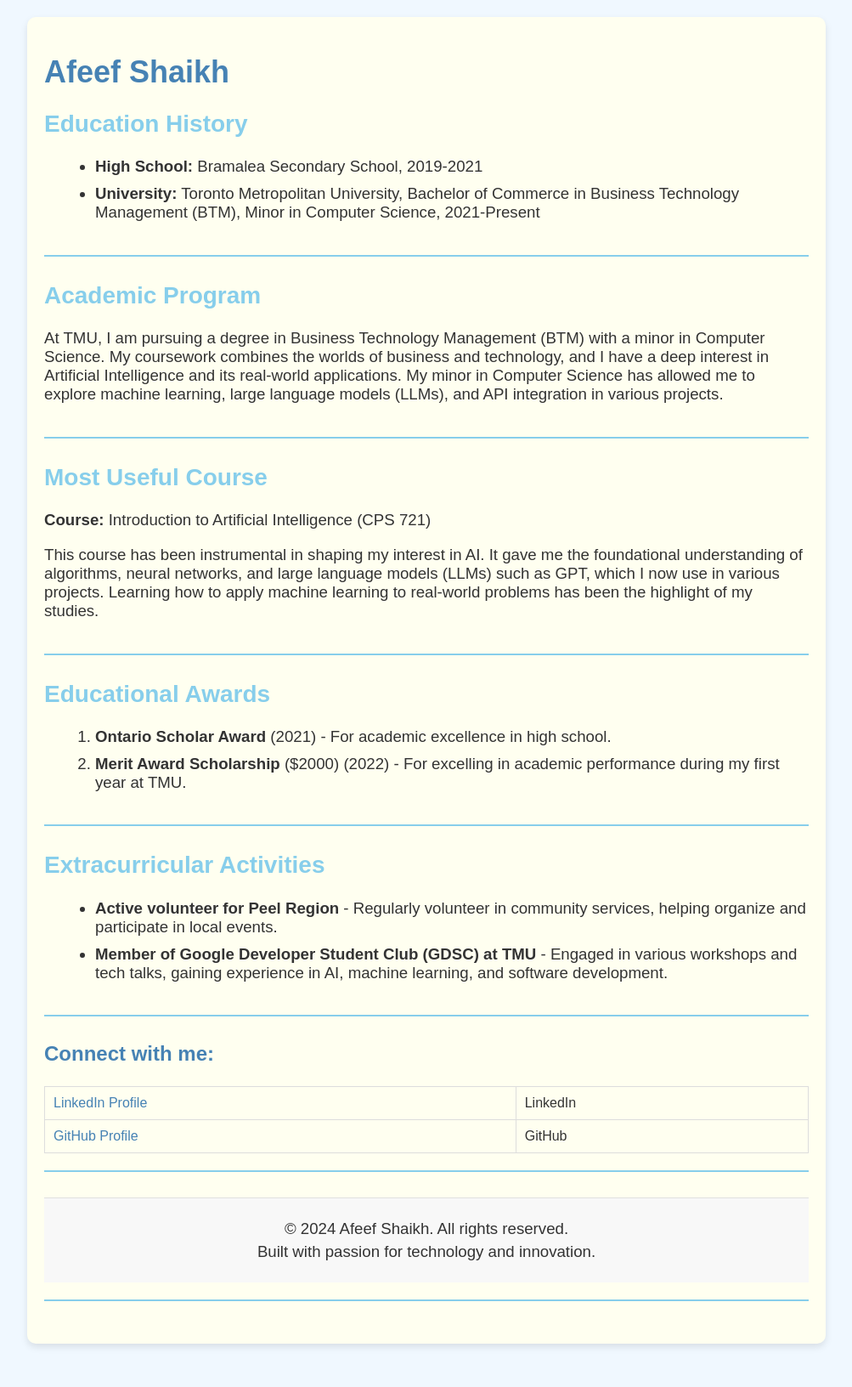
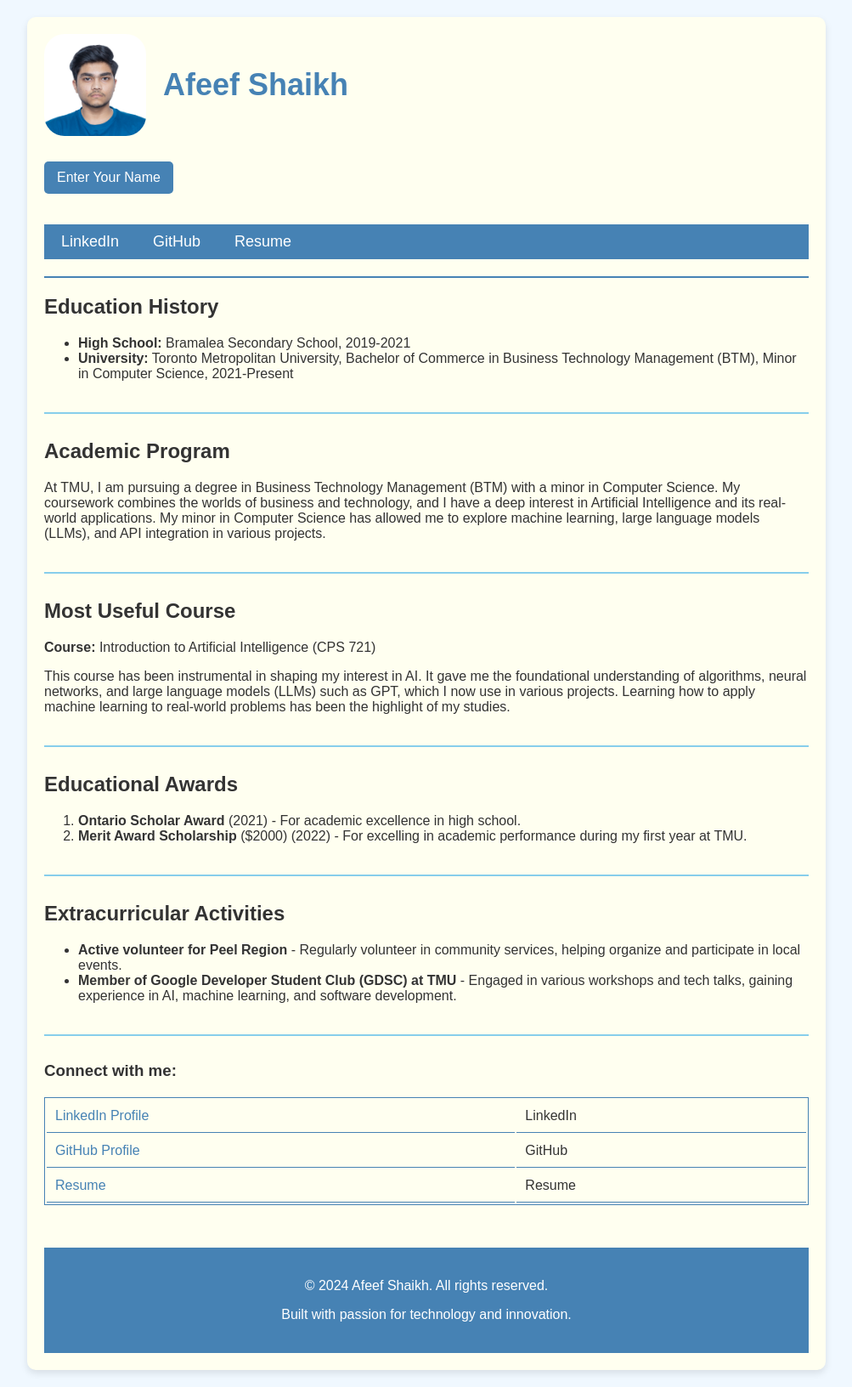
Before and after one commit to afeef-shaikh/afeef-shaikh.github.io, a plain HTML site: page index.html in a window 1280 px wide. Shown: the whole page at 85% size, without its empty margins (138-1141 px from the left). Before the commit the page ends 1601 px from the top, so only its background shows below. Drawn offline with Linux system fonts and the light colour scheme.

Commit message:
Lab 5 - Added JS

```diff
--- a/index.html
+++ b/index.html
@@ -5,10 +5,46 @@
     <meta name="viewport" content="width=device-width, initial-scale=1.0" />
     <title>Afeef Shaikh</title>
     <link rel="stylesheet" type="text/css" href="styles.css" />
+    <script src="scripts.js" defer></script>
   </head>
   <body>
     <div class="container">
+      <header>
+        <img
+          src="Afeef's Photo.jpg"
+          alt="Afeef Shaikh"
+          class="profile-image"
+          id="profile-image"
+        />
         <h1>Afeef Shaikh</h1>
+      </header>
+
+      <!-- Button to prompt user's name -->
+      <button id="name-button">Enter Your Name</button>
+      <p id="name-display"></p>
+
+      <!-- Navigation Bar -->
+      <nav>
+        <ul>
+          <li>
+            <a
+              href="https://www.linkedin.com/in/afeef-shaikh-204903243/"
+              target="_blank"
+              >LinkedIn</a
+            >
+          </li>
+          <li>
+            <a href="https://github.com/afeef-shaikh" target="_blank">GitHub</a>
+          </li>
+          <li>
+            <a href="/Afeef_Shaikh_SWE_Resume.pdf" target="_blank">Resume</a>
+          </li>
+          <!-- Updated to link to your resume -->
+        </ul>
+      </nav>
+
+      <!-- Blue horizontal line after the nav bar -->
+      <hr class="blue-line" />
 
       <div class="section">
         <h2>Education History</h2>
@@ -83,12 +119,10 @@
         </ul>
       </div>
 
+      <!-- Connect with me section with updated table -->
       <div class="section">
-        <h3>Connect with me: </h3>
-
-
-      <!-- Adding the table with links as described in the instructions -->
-      <div class="section">
+        <h3>Connect with me:</h3>
+        <div class="connect-me-table">
           <table>
             <tr>
               <td>
@@ -112,8 +146,18 @@
               </td>
               <td><div class="link-desc">GitHub</div></td>
             </tr>
+            <tr>
+              <td>
+                <div class="link-text">
+                  <a href="/Afeef_Shaikh_SWE_Resume.pdf">Resume</a>
+                </div>
+              </td>
+              <td><div class="link-desc">Resume</div></td>
+            </tr>
           </table>
         </div>
+      </div>
+
       <footer>
         <div class="footer-content">
           <p>&copy; 2024 Afeef Shaikh. All rights reserved.</p>
@@ -121,6 +165,5 @@
         </div>
       </footer>
     </div>
-
   </body>
 </html>
--- /dev/null
+++ b/scripts.js
@@ -0,0 +1,41 @@
+// JavaScript for Lab
+
+// Function to prompt user's name and display it in the paragraph with id 'name-display'
+document.getElementById("name-button").addEventListener("click", function () {
+  const userName = prompt("Please enter your name:");
+  if (userName) {
+    document.getElementById(
+      "name-display"
+    ).textContent = `Hello, ${userName}! Welcome to my portfolio.`;
+  } else {
+    document.getElementById("name-display").textContent =
+      "Hello! Welcome to my portfolio.";
+  }
+});
+
+// Function to enlarge the image when clicked
+document.getElementById("profile-image").addEventListener("click", function () {
+  this.style.transform = "scale(1.5)";
+  this.style.transition = "transform 0.3s ease-in-out";
+});
+
+// Function to reset the image size when mouse is moved out
+document
+  .getElementById("profile-image")
+  .addEventListener("mouseout", function () {
+    this.style.transform = "scale(1)";
+  });
+
+// Adding mouseover and mouseout effects to the navigation items
+const navLinks = document.querySelectorAll("nav ul li a");
+navLinks.forEach((link) => {
+  link.addEventListener("mouseover", function () {
+    this.style.backgroundColor = "#ffd700";
+    this.style.color = "#4682b4";
+  });
+
+  link.addEventListener("mouseout", function () {
+    this.style.backgroundColor = "";
+    this.style.color = "";
+  });
+});
--- a/styles.css
+++ b/styles.css
@@ -17,6 +17,80 @@ body {
   box-shadow: 0px 4px 8px rgba(0, 0, 0, 0.1);
 }
 
+/* Header styles */
+header {
+  display: flex;
+  align-items: center;
+  margin-bottom: 30px;
+}
+
+.profile-image {
+  width: 120px;
+  height: 120px;
+  border-radius: 20%;
+  margin-right: 20px;
+}
+
+h1 {
+  font-size: 36px;
+  color: #4682b4; /* Steel blue */
+  text-align: center;
+}
+
+/* Button styles */
+button {
+  padding: 10px 15px;
+  font-size: 16px;
+  background-color: #4682b4;
+  color: white;
+  border: none;
+  border-radius: 5px;
+  cursor: pointer;
+  margin-bottom: 20px;
+}
+
+button:hover {
+  background-color: #87ceeb;
+}
+
+/* Navigation bar styles */
+nav {
+  margin-bottom: 20px;
+}
+
+nav ul {
+  list-style-type: none;
+  margin: 0;
+  padding: 0;
+  overflow: hidden;
+  background-color: #4682b4;
+}
+
+nav ul li {
+  float: left;
+  padding: 10px 20px;
+}
+
+nav ul li a {
+  color: white;
+  text-decoration: none;
+  font-size: 18px;
+}
+
+nav ul li a:hover,
+nav ul li a:focus {
+  background-color: #87ceeb;
+  color: #4682b4;
+}
+
+/* Blue horizontal line */
+.blue-line {
+  border: none;
+  height: 2px;
+  background-color: #4682b4;
+  margin: 20px 0;
+}
+
 /* Section dividers */
 .section {
   margin-bottom: 30px;
@@ -24,77 +98,44 @@ body {
   border-bottom: 2px solid #87ceeb; /* Light blue divider */
 }
 
-/* Heading styles */
-h1 {
-  font-size: 36px;
-  color: #4682b4; /* Steel blue */
+/* Remove the last section's border */
+.section:last-of-type {
+  border-bottom: none;
 }
 
-h2 {
-  font-size: 28px;
-  color: #87ceeb; /* Light blue */
+/* Table for 'Connect with me' */
+.connect-me-table {
+  width: 100%;
+  margin-top: 20px;
+  border-collapse: collapse;
 }
 
-h3 {
-  font-size: 24px;
-  color: #4682b4; /* Steel blue */
+.connect-me-table table {
+  width: 100%;
+  border: 1px solid #4682b4;
 }
 
-/* Paragraph styles */
-p,
-ul,
-ol {
-  font-size: 14pt;
-  color: #333; /* Standard gray */
+.connect-me-table td,
+.connect-me-table th {
+  padding: 10px;
+  text-align: left;
+  border-bottom: 1px solid #4682b4;
 }
 
-/* Links styling */
-a {
+.connect-me-table td a {
+  text-decoration: none;
   color: #4682b4;
-  text-decoration: none;
 }
 
-a:hover {
-  color: #ffd700; /* Gold on hover */
+.connect-me-table td a:hover {
   text-decoration: underline;
 }
 
-a:active {
-  color: #ff4500; /* Orange-red when active */
+/* Footer styles */
+footer {
+  background-color: #4682b4;
+  color: white;
+  padding: 20px 0;
+  text-align: center;
+  margin-top: 30px;
 }
-
-/* List styling */
-ul,
-ol {
-  margin-left: 20px;
-}
-
-ul li,
-ol li {
-  margin-bottom: 10px;
-}
-
-/* Table styling (if you decide to use it later) */
-table {
-  width: 100%;
-  border-collapse: collapse;
-}
-
-td {
-  padding: 10px;
-  border: 1px solid #ddd;
-  text-align: left;
-}
-
-footer {
-  text-align: center;
-  padding: 20px;
-  background-color: #f8f8f8;
-  color: #333;
-  font-size: 14px;
-  border-top: 1px solid #e0e0e0;
-}
-
-.footer-content p {
-  margin: 5px 0;
-}
```
Also changed, not shown: Lab2_Afeef-Shaikh_Education.html (deleted, +0 -119 lines), Afeef's Photo.jpg (added), 1 other file. Lines whose indentation alone changed are shown as unchanged.
